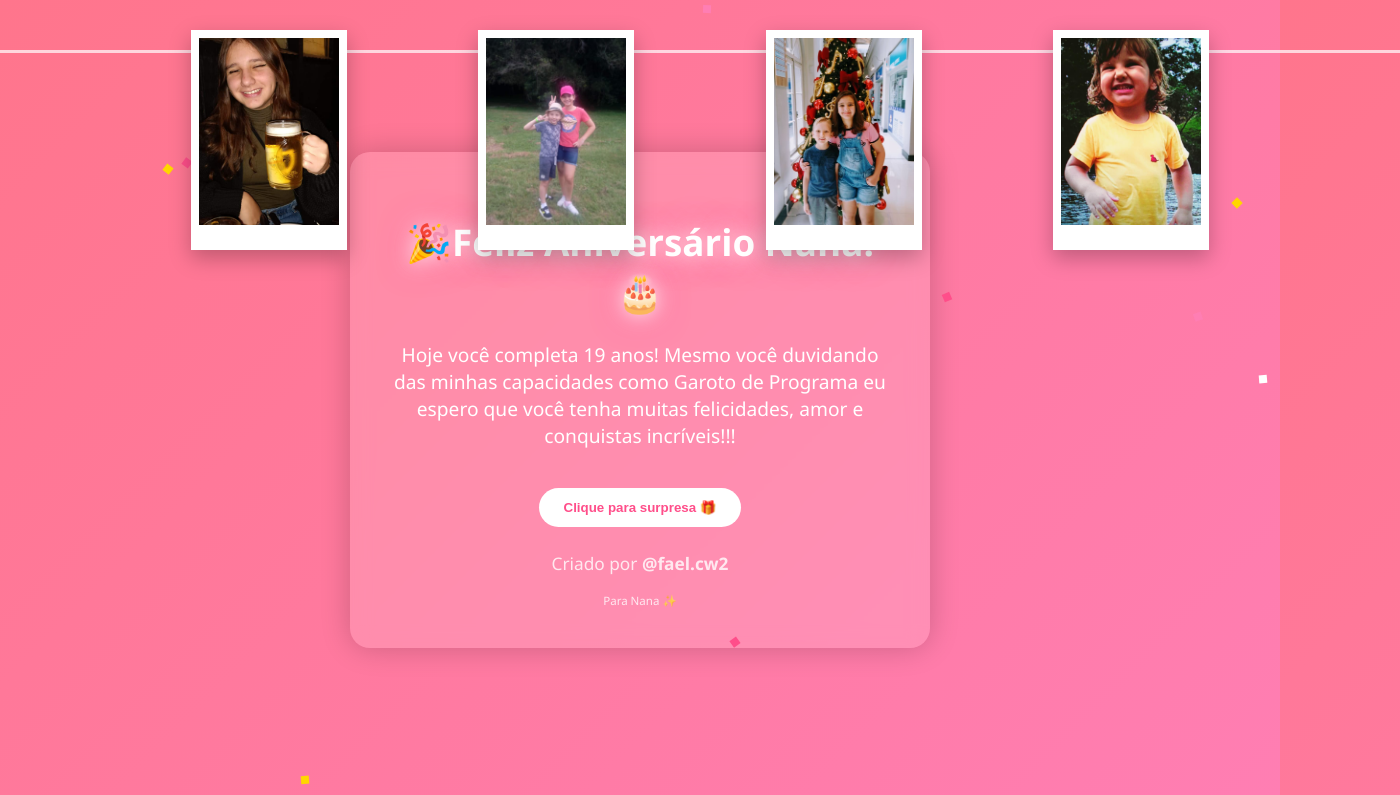
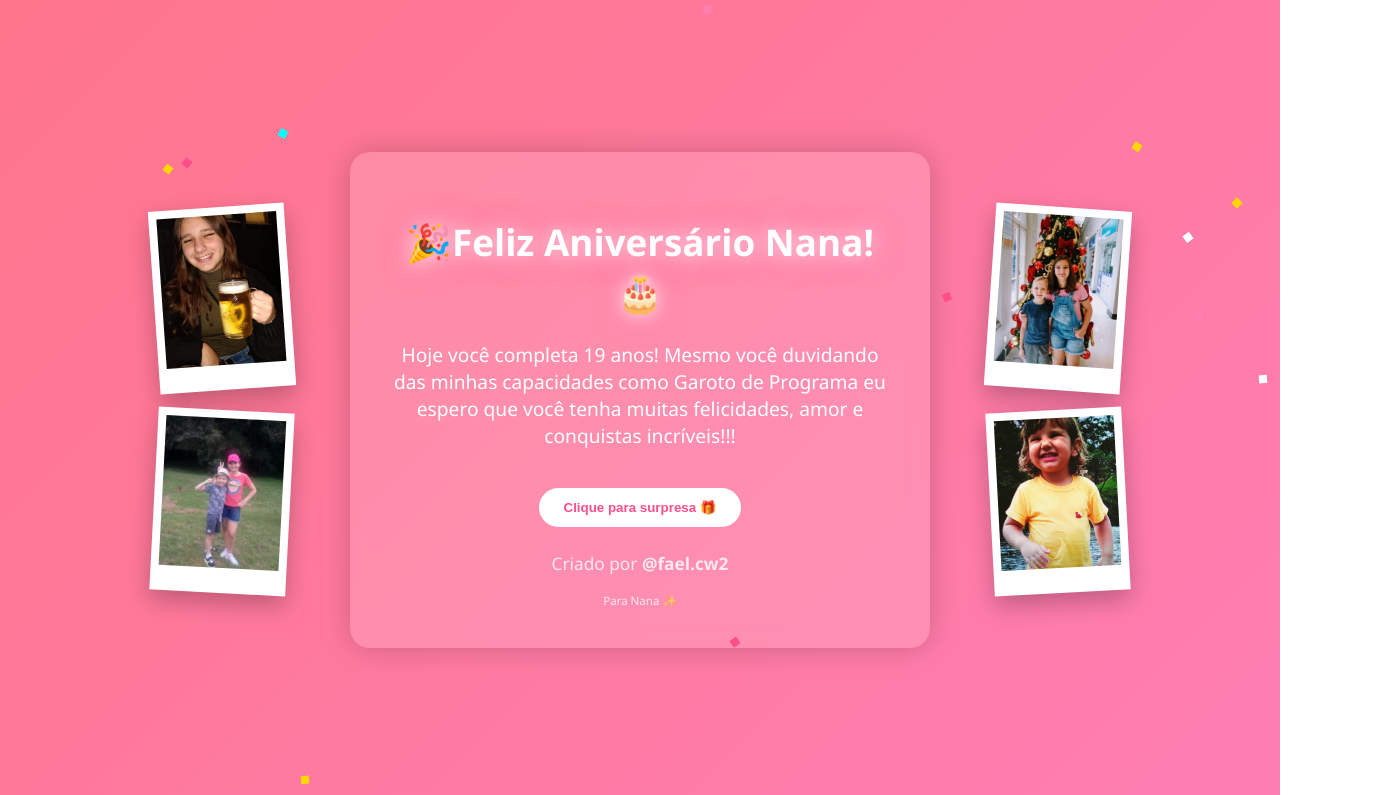
Before and after one commit to RafaelMarchalek/Feliz-Aniversario-Bagi, a plain HTML site: page index.html in a window 1280 px wide. Shown: the top 795 px of the page, 1400 px wide, since content can reach past the window. Drawn offline with Linux system fonts and the light colour scheme.

Commit message:
o dev ficou maluco de vez

```diff
--- a/index.html
+++ b/index.html
@@ -12,27 +12,14 @@
 <body>
 
 
-    <div class="cordao">
-    <div class="fio"></div>
+<div class="layout">
 
-    <div class="polaroid">
-        <img src="foto1.jpeg">
+    <div class="fotos esquerda">
+        <div class="polaroid"><img src="foto1.jpeg"></div>
+        <div class="polaroid"><img src="foto2.jpeg"></div>
     </div>
 
-    <div class="polaroid" >
-        <img src="foto2.jpeg">
-    </div>
-
-    <div class="polaroid" >
-        <img src="foto3.jpeg">
-    </div>
-
-    <div class="polaroid" >
-        <img src="foto4.jpeg">
-    </div>
-</div>
-
-<div class="container">
+    <div class="container">
      <h1 id="titulo">🎉Feliz Aniversário Nana!🎂</h1>
 
     <p id="mensagem">
@@ -58,6 +45,12 @@
 
 </div>
 
+    <div class="fotos direita">
+        <div class="polaroid"><img src="foto3.jpeg"></div>
+        <div class="polaroid"><img src="foto4.jpeg"></div>
+    </div>
+
+</div>
 
 </body>
 </html>
--- a/style.css
+++ b/style.css
@@ -103,76 +103,67 @@ small {
     opacity:
 }
 
-.cordao {
-    position: absolute;
-    top: 30px;
-    left: 0;
-    width: 100%;
-
+.layout {
     display: flex;
-    justify-content: space-evenly; /* 👈 espalha automático */
-    align-items: flex-start;
-
-    padding: 0 60px; /* cria margem lateral */
-    z-index: 2;
+    justify-content: center;
+    align-items: center;
+    gap: 60px;
+    padding: 40px;
 }
 
-.fio {
-    position: absolute;
-    top: 20px;
-    left: 0;
-    width: 100%;
-    height: 3px;
-    background: rgba(255,255,255,0.7);
-    z-index: 1; /* fica atrás */
+.fotos {
+    display: flex;
+    flex-direction: column;
+    gap: 20px;
 }
 
 .polaroid {
-    position: relative;
-    z-index: 2;
-
-    width: clamp(90px, 15vw, 140px);
-    aspect-ratio: 3/4;
-
+    width: 120px;
     background: white;
     padding: 8px 8px 20px 8px;
-    box-shadow: 0 8px 20px rgba(0,0,0,0.25);
-    transition: transform 0.3s ease;
+    box-shadow: 0 10px 25px rgba(0,0,0,0.25);
+
+    transform: rotate(var(--rot, 0deg));
+    transition: transform 0.3s ease, box-shadow 0.3s ease;
 }
 
 .polaroid img {
     width: 100%;
-    height: 100%;
+    height: 150px;
     object-fit: cover;
 }
 
-.polaroid:hover {
-    transform: scale(1.08);
+.esquerda .polaroid:nth-child(1) {
+    --rot: -4deg;
 }
 
-@keyframes balancar {
-    from { transform: rotate(var(--rot)) translateY(0px); }
-    to { transform: rotate(var(--rot)) translateY(10px); }
+.esquerda .polaroid:nth-child(2) {
+    --rot: 3deg;
+}
+
+.direita .polaroid:nth-child(1) {
+    --rot: 4deg;
+}
+
+.direita .polaroid:nth-child(2) {
+    --rot: -3deg;
+}
+.polaroid:hover {
+    transform: rotate(0deg) scale(1.08);
+    box-shadow: 0 15px 35px rgba(0,0,0,0.35);
 }
 
 
-@media (max-width: 768px) {
+@media (max-width: 900px) {
 
-    .cordao {
-        position: relative;
-        top: 0;
+    .layout {
+        flex-direction: column;
+    }
+
+    .fotos {
+        flex-direction: row;
         flex-wrap: wrap;
-        gap: 20px;
-        padding: 20px;
         justify-content: center;
     }
 
-    .fio {
-        display: none;
-    }
-
-    .container {
-        margin-top: 20px;
-    }
-
 }
```
